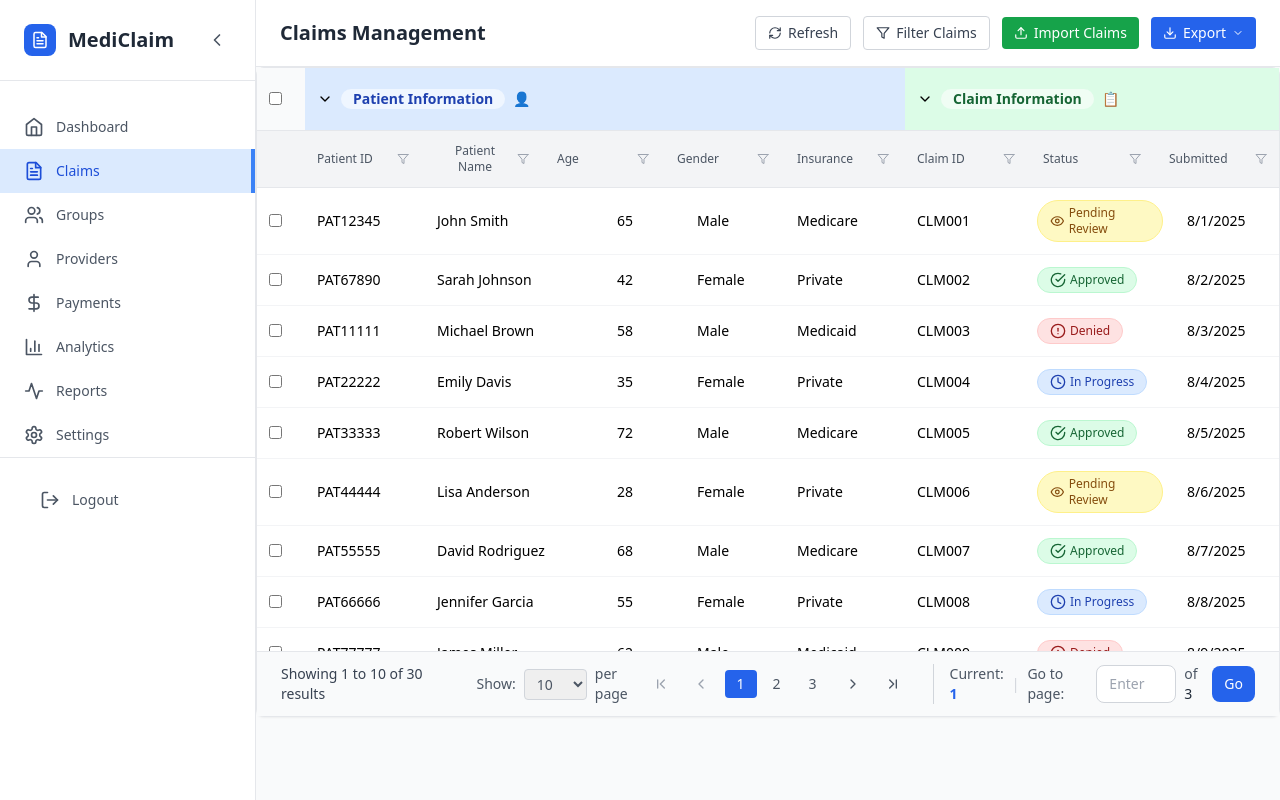
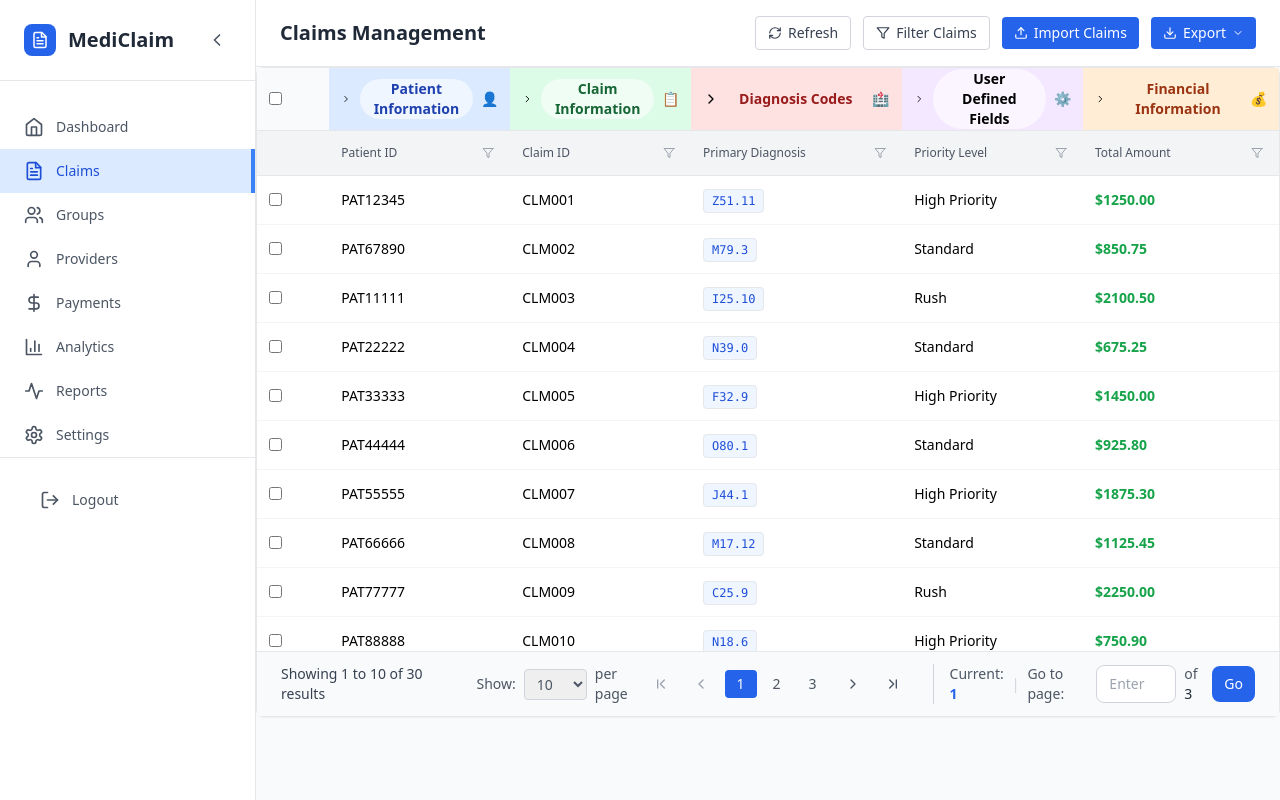
Before and after one commit to ravimech476/claims, a React (Vite) app: page / in a window 1280 px wide. Built offline with nearby package versions, Linux system fonts and the light colour scheme; the HTML template or start-up script is replaced by a standard one.

Commit message:
New code

```diff
--- a/src/App.css
+++ b/src/App.css
@@ -9,18 +9,18 @@
 }
 
 *::-webkit-scrollbar {
-  width: 4px; /* Thin vertical scrollbar */
-  height: 4px; /* Thin horizontal scrollbar */
+  width: 1px; /* Ultra-thin vertical scrollbar */
+  height: 1px; /* Ultra-thin horizontal scrollbar */
 }
 
 *::-webkit-scrollbar-track {
   background: #f1f5f9; /* Light gray track */
-  border-radius: 2px;
+  border-radius: 1px;
 }
 
 *::-webkit-scrollbar-thumb {
   background: #cbd5e1; /* Gray thumb */
-  border-radius: 2px;
+  border-radius: 1px;
   transition: background-color 0.2s ease;
 }
 
@@ -39,18 +39,18 @@
 }
 
 .custom-scrollbar::-webkit-scrollbar {
-  width: 4px;
-  height: 4px;
+  width: 1px;
+  height: 1px;
 }
 
 .custom-scrollbar::-webkit-scrollbar-track {
   background: #f1f5f9;
-  border-radius: 2px;
+  border-radius: 1px;
 }
 
 .custom-scrollbar::-webkit-scrollbar-thumb {
   background: #cbd5e1;
-  border-radius: 2px;
+  border-radius: 1px;
   transition: background-color 0.2s ease;
 }
 
@@ -79,18 +79,18 @@
 }
 
 .scrollbar-thick::-webkit-scrollbar {
-  width: 8px;
-  height: 8px;
+  width: 4px;
+  height: 4px;
 }
 
 .scrollbar-thick::-webkit-scrollbar-track {
   background: #e2e8f0;
-  border-radius: 4px;
+  border-radius: 2px;
 }
 
 .scrollbar-thick::-webkit-scrollbar-thumb {
   background: #94a3b8;
-  border-radius: 4px;
+  border-radius: 2px;
   transition: background-color 0.2s ease;
 }
 
@@ -105,18 +105,18 @@
 }
 
 .scrollbar-blue::-webkit-scrollbar {
-  width: 4px;
-  height: 4px;
+  width: 1px;
+  height: 1px;
 }
 
 .scrollbar-blue::-webkit-scrollbar-track {
   background: #dbeafe;
-  border-radius: 2px;
+  border-radius: 1px;
 }
 
 .scrollbar-blue::-webkit-scrollbar-thumb {
   background: #3b82f6;
-  border-radius: 2px;
+  border-radius: 1px;
   transition: background-color 0.2s ease;
 }
 
--- a/src/components/ClaimsTable.js
+++ b/src/components/ClaimsTable.js
@@ -590,7 +590,7 @@ const GroupCreationModal = ({ isOpen, onClose, onSave, selectedClaims }) => {
 const ClaimsTable = ({ sidebarOpen = true, onToggleSidebar, groups = [], setGroups }) => {
   // State management
   const [selectedClaims, setSelectedClaims] = useState(new Set());
-  const [expandedGroups, setExpandedGroups] = useState(new Set(['patient_info', 'claim_status']));
+  const [expandedGroups, setExpandedGroups] = useState(new Set()); // Start with all groups collapsed
   const [activeFilters, setActiveFilters] = useState({});
   const [sortConfig, setSortConfig] = useState({ key: null, direction: null });
   const [currentPage, setCurrentPage] = useState(1);
@@ -1897,7 +1897,7 @@ const ClaimsTable = ({ sidebarOpen = true, onToggleSidebar, groups = [], setGrou
 
               <a
                 href="/claims/import"
-                className="flex items-center gap-1.5 px-3 py-1.5 bg-green-600 text-white text-sm rounded hover:bg-green-700 transition-colors text-decoration-none"
+                className="flex items-center gap-1.5 px-3 py-1.5 bg-blue-600 text-white text-sm rounded hover:bg-blue-700 transition-colors text-decoration-none"
               >
                 <Upload size={14} />
                 Import Claims
@@ -1979,7 +1979,7 @@ const ClaimsTable = ({ sidebarOpen = true, onToggleSidebar, groups = [], setGrou
                   <Filter size={16} className="text-blue-600" />
                   <span className="text-sm font-medium text-blue-800">Active Filters:</span>
                 </div>
-                <div className="flex items-center gap-2 overflow-x-auto custom-scrollbar pr-4" style={{scrollbarHeight: '2px'}}>
+                <div className="flex items-center gap-2 overflow-x-auto custom-scrollbar pr-4" >
                   {/* Display filters from appliedFilters (column dropdown filters) */}
                   {Object.entries(appliedFilters).map(([columnKey, filterConfig]) => {
                     const column = allFilterableColumns[columnKey];
@@ -2053,13 +2053,13 @@ const ClaimsTable = ({ sidebarOpen = true, onToggleSidebar, groups = [], setGrou
                     }
 
                     return (
-                      <div key={`active-${columnKey}`} className="inline-flex items-center gap-1.5 bg-white border border-green-300 rounded-lg px-3 py-1.5 text-sm whitespace-nowrap flex-shrink-0">
+                      <div key={`active-${columnKey}`} className="inline-flex items-center gap-1.5 bg-white border border-blue-300 rounded-lg px-3 py-1.5 text-sm whitespace-nowrap flex-shrink-0">
                         <span className="font-medium text-green-800">{column.label}:</span>
-                        <span className="text-green-700">{filterValue}</span>
-                        <span className="text-xs text-green-600 bg-green-100 px-1.5 py-0.5 rounded">{filterType}</span>
+                        <span className="text-blue-700">{filterValue}</span>
+                        <span className="text-xs text-blue-600 bg-blue-100 px-1.5 py-0.5 rounded">{filterType}</span>
                         <button
                           onClick={() => handleFilterChange(columnKey, [])}
-                          className="ml-1 text-green-400 hover:text-green-600 transition-colors"
+                          className="ml-1 text-blue-400 hover:text-blue-600 transition-colors"
                           title={`Remove ${column.label} filter`}
                         >
                           <X size={14} />
```
